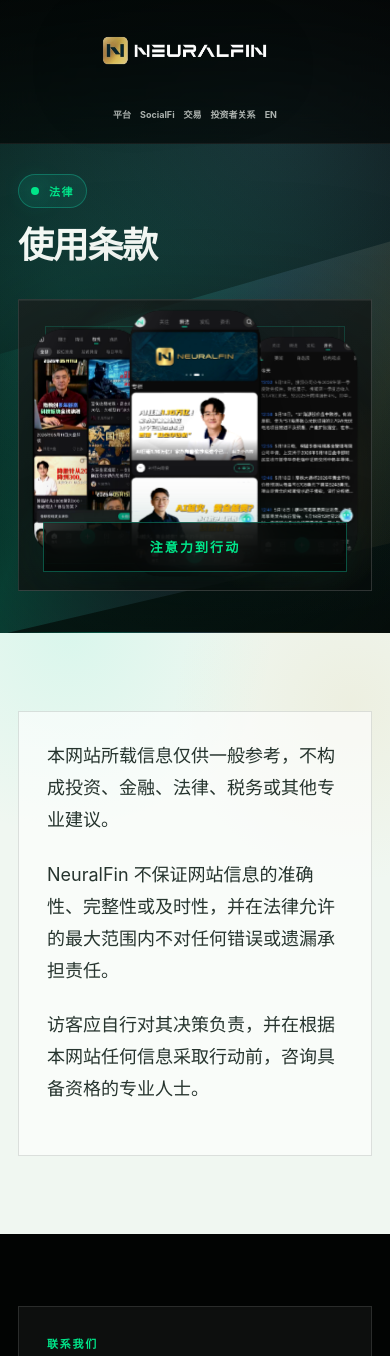
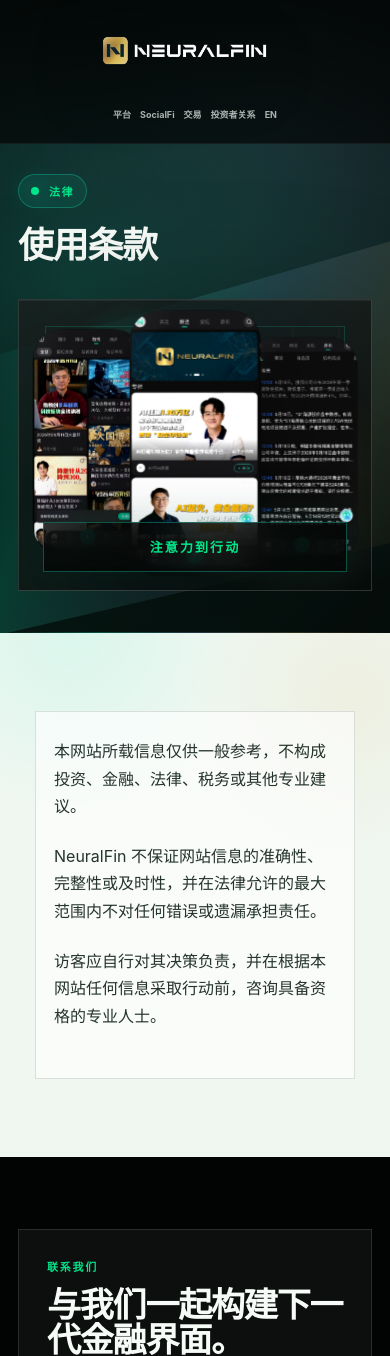
Before and after one commit to kevin20021029-commits/neuralfin-site, a Next.js app: page /zh/terms-of-use in a window 390 px wide. Shown: the top 1356 px of the page. Built offline with nearby package versions, Linux system fonts and the light colour scheme.

Commit message:
Tighten mobile investor article layout

```diff
--- a/app/globals.css
+++ b/app/globals.css
@@ -2586,7 +2586,9 @@
     overflow-wrap: break-word;
   }
   .subpage-hero.compact.no-visual .subpage-copy h1 {
-    font-size: clamp(28px, 7.9vw, 36px);
+    width: min(100%, 330px);
+    max-width: min(100%, 330px);
+    font-size: clamp(27px, 7.4vw, 34px);
     line-height: 1.13;
     letter-spacing: -0.028em;
     text-wrap: wrap;
@@ -2705,6 +2707,17 @@
   .role-grid article { min-height: auto; }
   .role-grid p { margin-top: 44px; }
   .article-body { width: 100%; }
+  .article-body {
+    width: min(100%, 320px);
+    padding: 26px 18px;
+    overflow-wrap: anywhere;
+  }
+  .article-body p {
+    max-width: 100%;
+    font-size: 16px;
+    line-height: 1.72;
+    overflow-wrap: anywhere;
+  }
   .ai-loop { min-height: auto; display: grid; gap: 12px; }
   .loop-orbit,
   .loop-core { display: none; }
```
